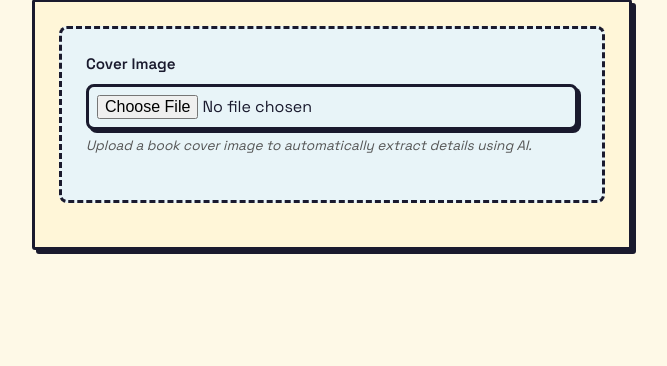
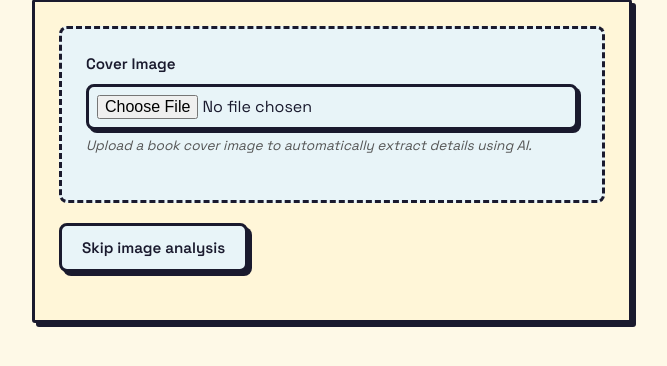
Before and after one commit to sirodoht/bookstore, a Django app: template books/templates/books/book_form.html in a window 1280 px wide. Shown: the part 199-565 px from the top of the page, without its empty margins (308-975 px from the left). Run offline with Django 3.2, Linux system fonts and the light colour scheme; the template is opened without the code that fills it, so the values that code supplies are empty, except form fields; tables that the repository leaves empty hold one stand-in row (values such as "Sample post"); form fields are guessed from the names that the template uses.

Commit message:
feat: add book review field and skip image button
- Add review field to Book model (optional TextField)
- Display review on book list page after description
- Add review field to book create/edit form
- Add Skip image button to bypass AI analysis and manually fill form

```diff
--- a/books/models.py
+++ b/books/models.py
@@ -23,6 +23,7 @@ class Book(models.Model):
     author = models.CharField(max_length=200)
     isbn = models.CharField(max_length=13, blank=True, null=True)
     description = models.TextField(blank=True)
+    review = models.TextField(blank=True, help_text="Public review of the book")
     published_year = models.IntegerField(null=True, blank=True)
     price = models.DecimalField(max_digits=10, decimal_places=2, default=10.00)
     is_available = models.BooleanField(default=True)
--- a/books/templates/books/book_form.html
+++ b/books/templates/books/book_form.html
@@ -215,6 +215,11 @@
       border-color: var(--accent-color);
     }
 
+    .skip-image-wrapper {
+      text-align: left;
+      margin-bottom: 24px;
+    }
+
     .hidden-fields {
       display: none;
     }
@@ -262,6 +267,10 @@
           </div>
         </div>
 
+        <div class="skip-image-wrapper">
+          <button type="button" class="btn btn-secondary skip-image-btn" id="skip-image-btn">Skip image analysis</button>
+        </div>
+
         <div class="hidden-fields" id="book-details-fields">
           <div class="form-group {% if form.title.errors %}field-error{% endif %}">
             <label for="{{ form.title.id_for_label }}">Title</label>
@@ -305,6 +314,18 @@
             {% if form.description.errors %}
               <ul class="errorlist">
                 {% for error in form.description.errors %}
+                  <li>{{ error }}</li>
+                {% endfor %}
+              </ul>
+            {% endif %}
+          </div>
+
+          <div class="form-group {% if form.review.errors %}field-error{% endif %}">
+            <label for="{{ form.review.id_for_label }}">Review</label>
+            {{ form.review }}
+            {% if form.review.errors %}
+              <ul class="errorlist">
+                {% for error in form.review.errors %}
                   <li>{{ error }}</li>
                 {% endfor %}
               </ul>
@@ -443,6 +464,11 @@
           coverSection.classList.remove('has-image');
         }
       });
+
+      const skipImageBtn = document.getElementById('skip-image-btn');
+      skipImageBtn.addEventListener('click', function() {
+        showFields();
+      });
     })();
   </script>
 {% endblock content %}
--- a/books/templates/books/book_list.html
+++ b/books/templates/books/book_list.html
@@ -301,6 +301,9 @@
             {% if book.description %}
               <div class="book-description">{{ book.description }}</div>
             {% endif %}
+            {% if book.review %}
+              <div class="book-review">{{ book.review }}</div>
+            {% endif %}
             <div class="book-footer">
               <div class="purchase-unit">
                 <div class="book-price">£{{ book.price }}</div>
--- a/books/views.py
+++ b/books/views.py
@@ -44,6 +44,7 @@ class BookCreateView(UserPassesTestMixin, CreateView):
         "author",
         "isbn",
         "description",
+        "review",
         "published_year",
         "price",
         "is_available",
@@ -67,6 +68,7 @@ class BookUpdateView(UserPassesTestMixin, UpdateView):
         "author",
         "isbn",
         "description",
+        "review",
         "published_year",
         "price",
         "is_available",
```
Also changed, not shown: books/migrations/0010_book_review.py (added).
